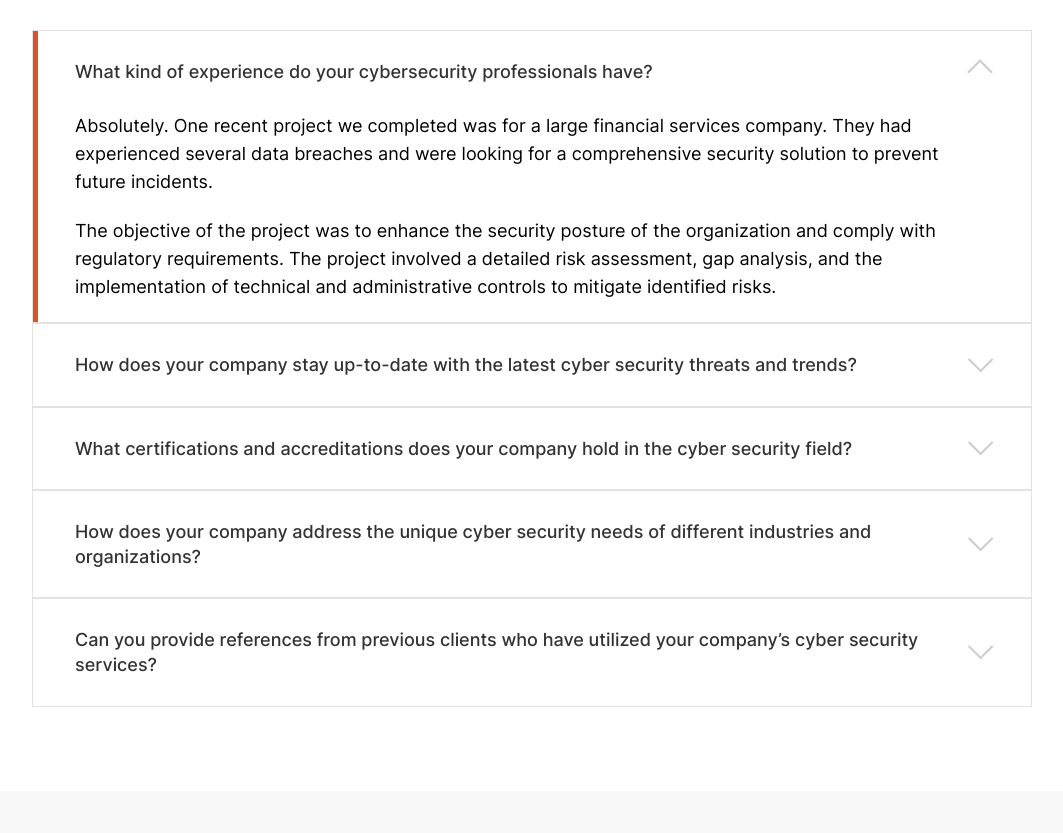
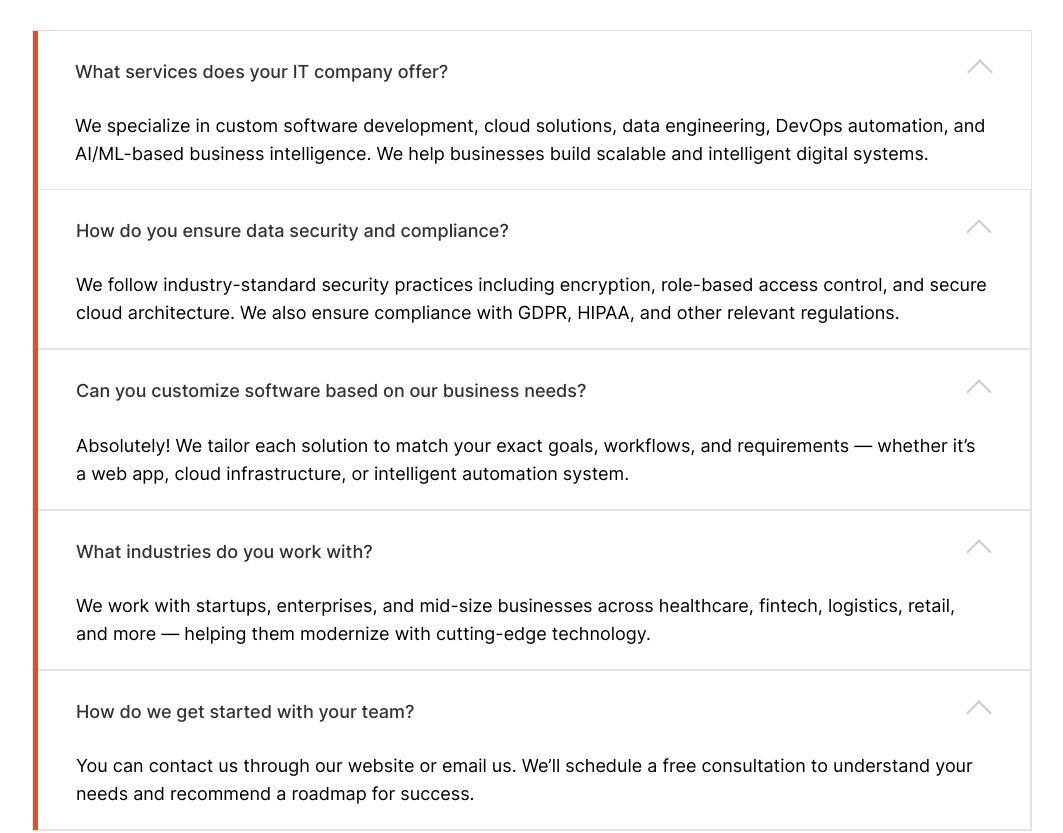
Before and after one commit to MitulP/anoxes.github.io, a plain HTML site: page index.html in a window 1280 px wide. Shown: the part 5110-5943 px from the top of the page, without its empty margins (108-1171 px from the left). Drawn offline with Linux system fonts and the light colour scheme; files whose address does not match are found by name.

Commit message:
Update index.html

```diff
--- a/index.html
+++ b/index.html
@@ -597,52 +597,33 @@
             </div>
             <div class="faq-wrapper  site-content">
                 <div class="qna active">
-                    <h4 class="question">What kind of experience do your cybersecurity professionals have?</h4>
+                    <h4 class="question">What services does your IT company offer?</h4>
                     <div class="answer">
-                        <p> Absolutely. One recent project we completed was for a large financial services company. They
-                            had experienced several data breaches and were looking for a comprehensive security solution
-                            to prevent future incidents. </p>
-                        <p>The objective of the project was to enhance the security posture of the organization and
-                            comply with regulatory requirements. The project involved a detailed risk assessment, gap
-                            analysis, and the implementation of technical and administrative controls to mitigate
-                            identified risks. </p>
+                        <p> We specialize in custom software development, cloud solutions, data engineering, DevOps automation, and AI/ML-based business intelligence. We help businesses build scalable and intelligent digital systems. </p>
+
+                </div>
+                <div class="qna">
+                    <h4 class="question">How do you ensure data security and compliance?</h4>
+                    <div class="answer">
+                        <p> We follow industry-standard security practices including encryption, role-based access control, and secure cloud architecture. We also ensure compliance with GDPR, HIPAA, and other relevant regulations. </p>
                     </div>
                 </div>
                 <div class="qna">
-                    <h4 class="question">How does your company stay up-to-date with the latest cyber security threats
-                        and trends?</h4>
+                    <h4 class="question">Can you customize software based on our business needs?</h4>
                     <div class="answer">
-                        <p> Lorem ipsum dolor sit, amet consectetur adipisicing elit. Fuga expedita consectetur quaerat
-                            magni at eos placeat, rem nihil atque impedit consequuntur tenetur, quibusdam sed id. Lorem
-                            ipsum, dolor sit amet consectetur adipisicing elit. Mollitia quaerat delectus quis. Qui quas
-                            quidem minus culpa nobis. At, quam. </p>
+                        <p> Absolutely! We tailor each solution to match your exact goals, workflows, and requirements — whether it’s a web app, cloud infrastructure, or intelligent automation system. </p>
                     </div>
                 </div>
                 <div class="qna">
-                    <h4 class="question">What certifications and accreditations does your company hold in the cyber
-                        security field?</h4>
+                    <h4 class="question">What industries do you work with?</h4>
                     <div class="answer">
-                        <p> Lorem ipsum dolor sit, amet consectetur adipisicing elit. Distinctio quo quos quidem
-                            reiciendis! Lorem ipsum, dolor sit amet consectetur adipisicing elit. Mollitia quaerat
-                            delectus quis. Qui quas quidem minus culpa nobis. At, quam. </p>
+                        <p> We work with startups, enterprises, and mid-size businesses across healthcare, fintech, logistics, retail, and more — helping them modernize with cutting-edge technology.</p>
                     </div>
                 </div>
                 <div class="qna">
-                    <h4 class="question">How does your company address the unique cyber security needs of different
-                        industries and organizations?</h4>
+                    <h4 class="question">How do we get started with your team?</h4>
                     <div class="answer">
-                        <p> Lorem ipsum, dolor sit amet consectetur adipisicing elit. Mollitia quaerat delectus quis.
-                            Qui quas quidem minus culpa nobis. At, quam. </p>
-                    </div>
-                </div>
-                <div class="qna">
-                    <h4 class="question">Can you provide references from previous clients who have utilized your
-                        company’s cyber security services?</h4>
-                    <div class="answer">
-                        <p> Lorem ipsum dolor sit amet consectetur adipisicing elit. Inventore dolorum illo non
-                            recusandae, pariatur magnam enim dicta provident ipsam ratione. Lorem ipsum, dolor sit amet
-                            consectetur adipisicing elit. Mollitia quaerat delectus quis. Qui quas quidem minus culpa
-                            nobis. At, quam. </p>
+                        <p> You can contact us through our website or email us. We’ll schedule a free consultation to understand your needs and recommend a roadmap for success. </p>
                     </div>
                 </div>
             </div>
```
